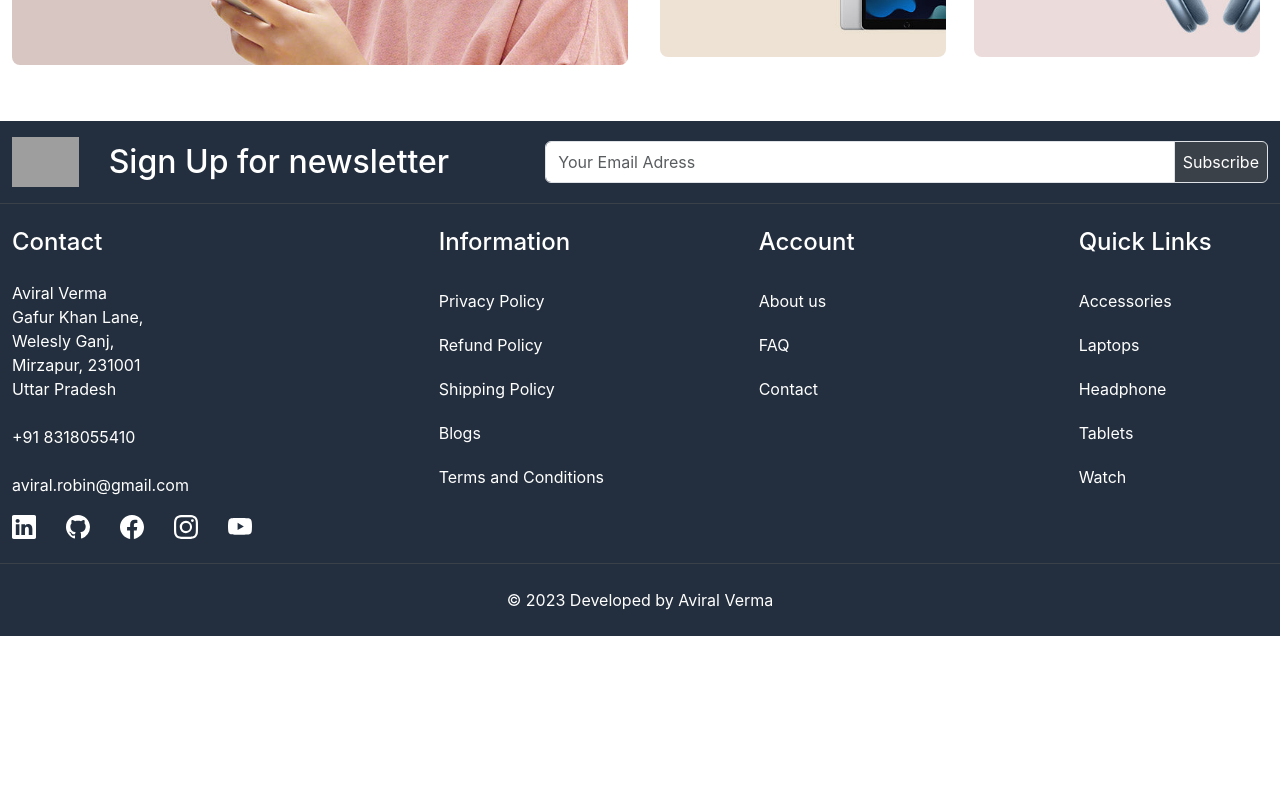
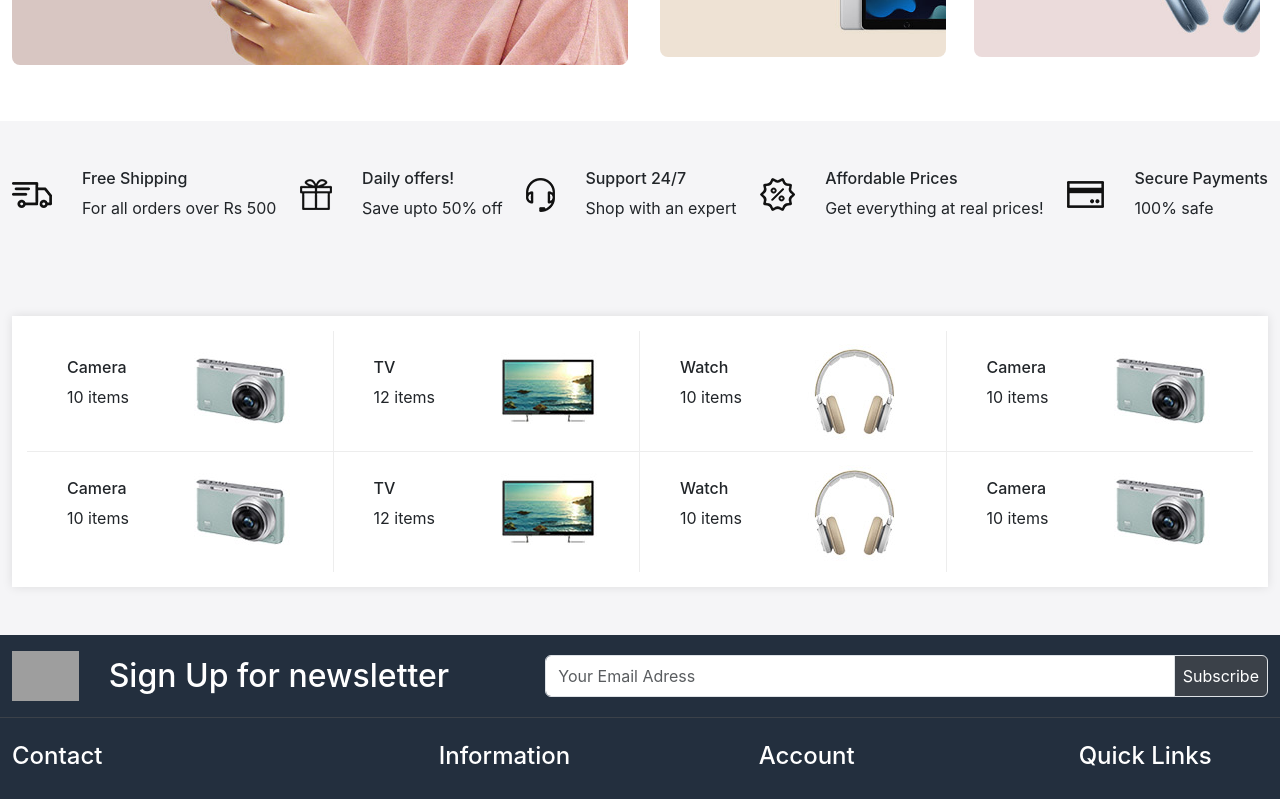
Before and after one commit to aviralrabbit1/Your-store, a React (Create React App) app: page / in a window 1280 px wide. Shown: the part 620-1419 px from the top of the page. Before the commit the page ends 1256 px from the top, so only its background shows below. Built offline with nearby package versions, Linux system fonts and the light colour scheme; grey boxes are pictures that could not be loaded.

Commit message:
Added home-wrapper 2

```diff
--- a/package.json
+++ b/package.json
@@ -9,6 +9,7 @@
     "@testing-library/user-event": "^14.4.3",
     "react": "^18.2.0",
     "react-dom": "^18.2.0",
+    "react-fast-marquee": "^1.3.5",
     "react-icons": "^4.7.1",
     "react-redux": "^8.0.5",
     "react-router-dom": "^6.8.2",
--- a/src/App.css
+++ b/src/App.css
@@ -9,6 +9,8 @@
   --color-febd69: #febd69;
   --color-232f3e: #232f3e;
   --color-bf4800: #bf4800;
+  --color-f5f5f7: #f5f5f7;
+  --color-ededed: #ededed;
 }
 
 body{
@@ -196,7 +198,48 @@
 /* } */
 
 
+/* Home wrapper start */
+
+.home-wrapper-2{
+  background-color: var(--color-f5f5f7);
+}
 
 
+/* Home wrapper end */
+
+/* Categories start */
+
+.categories{
+  background-color: white;
+  box-shadow: 0 0 10px #0000001a;
+  padding: 15px;
+}
+
+.categories >div{
+  width: 25%;
+  padding: 5px;
+  padding-left: 40px;
+}
+.categories >div>div{
+  width: 40%;
+}
+
+.categories >div:nth-child(1),
+.categories >div:nth-child(2),
+.categories >div:nth-child(3),
+.categories >div:nth-child(4){
+  border-bottom: 1px solid var(--color-ededed);
+}
+
+.categories >div:nth-child(1),
+.categories >div:nth-child(2),
+.categories >div:nth-child(3),
+.categories >div:nth-child(5),
+.categories >div:nth-child(6),
+.categories >div:nth-child(7){
+  border-right: 1px solid var(--color-ededed);
+}
+
+/* Categories end */
 
 /* Home page end */
--- a/src/pages/Home.js
+++ b/src/pages/Home.js
@@ -90,6 +90,126 @@
         </div>
 
       </section>
+      <section className='home-wrapper-2 py-5'>
+        <div className='container-xxl'>
+          <div className='row'>
+            <div className='col-12'>
+              <div className='services d-flex align-items-center justify-content-between'>
+                <div className='d-flex align-items-center gap-30'>
+                  <img src="images/service.png" alt="services" />
+                  <div> {/* putting texts on top of each other */}
+                    <h6>Free Shipping</h6>
+                    <p className='mb-0'>For all orders over Rs 500</p>
+                  </div>
+                </div>
+                <div className='d-flex align-items-center gap-30'>
+                  <img src="images/service-02.png" alt="services" />
+                  <div>
+                    <h6>Daily offers!</h6>
+                    <p className='mb-0'>Save upto 50% off</p>
+                  </div>
+                </div>
+                <div className='d-flex align-items-center gap-30'>
+                  <img src="images/service-03.png" alt="services" />
+                  <div>
+                    <h6>Support 24/7</h6>
+                    <p className='mb-0'>Shop with an expert</p>
+                  </div>
+                </div>
+                <div className='d-flex align-items-center gap-30'>
+                  <img src="images/service-04.png" alt="services" />
+                  <div>
+                    <h6>Affordable Prices</h6>
+                    <p className='mb-0'>Get everything at real prices!</p>
+                  </div>
+                </div>
+                <div className='d-flex align-items-center gap-30'>
+                  <img src="images/service-05.png" alt="services" />
+                  <div>
+                    <h6>Secure Payments</h6>
+                    <p className='mb-0'>100% safe</p>
+                  </div>
+                </div>
+
+              </div>
+
+            </div>
+
+          </div>
+
+        </div>
+
+      </section>
+      <section className='home-wrapper-2 py-5'>
+        <div className='container-xxl'>
+          <div className='row'>
+            <div className='col-12'>
+              <div className='categories d-flex flex-wrap justify-content-between align-items-center'>
+                <div className='d-flex gap-15 align-items-center'>
+                  <div>
+                    <h6>Camera</h6>
+                    <p>10 items</p>
+                  </div>
+                  <img src="images/camera.jpg" alt="camera" />
+                </div>
+                <div className='d-flex gap-15 align-items-center'>
+                  <div>
+                    <h6>TV</h6>
+                    <p>12 items</p>
+                  </div>
+                  <img src="images/tv.jpg" alt="camera" />
+                </div>
+                <div className='d-flex gap-15 align-items-center'>
+                  <div>
+                    <h6>Watch</h6>
+                    <p>10 items</p>
+                  </div>
+                  <img src="images/headphone.jpg" alt="camera" />
+                </div>
+                <div className='d-flex gap-15 align-items-center'>
+                  <div>
+                    <h6>Camera</h6>
+                    <p>10 items</p>
+                  </div>
+                  <img src="images/camera.jpg" alt="camera" />
+                </div>
+                <div className='d-flex gap-15 align-items-center'>
+                  <div>
+                    <h6>Camera</h6>
+                    <p>10 items</p>
+                  </div>
+                  <img src="images/camera.jpg" alt="camera" />
+                </div>
+                <div className='d-flex gap-15 align-items-center'>
+                  <div>
+                    <h6>TV</h6>
+                    <p>12 items</p>
+                  </div>
+                  <img src="images/tv.jpg" alt="camera" />
+                </div>
+                <div className='d-flex gap-15 align-items-center'>
+                  <div>
+                    <h6>Watch</h6>
+                    <p>10 items</p>
+                  </div>
+                  <img src="images/headphone.jpg" alt="camera" />
+                </div>
+                <div className='d-flex gap-15 align-items-center'>
+                  <div>
+                    <h6>Camera</h6>
+                    <p>10 items</p>
+                  </div>
+                  <img src="images/camera.jpg" alt="camera" />
+                </div>
+
+              </div>
+
+            </div>
+
+          </div>
+
+        </div>
+      </section>
     </div>
   )
 }
```
Also changed, not shown: 1 other file (tests, documents, lock files or other folders).
